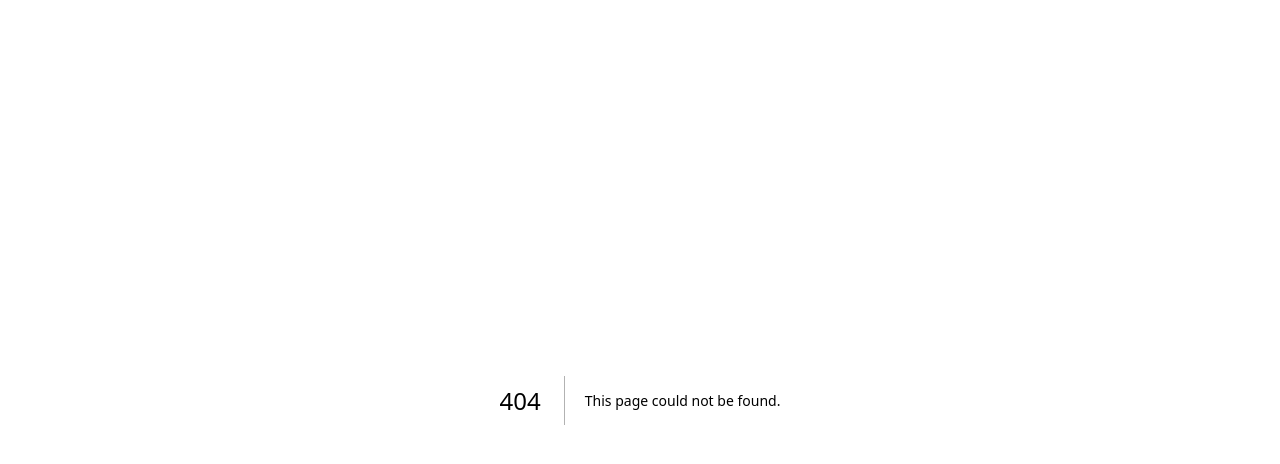
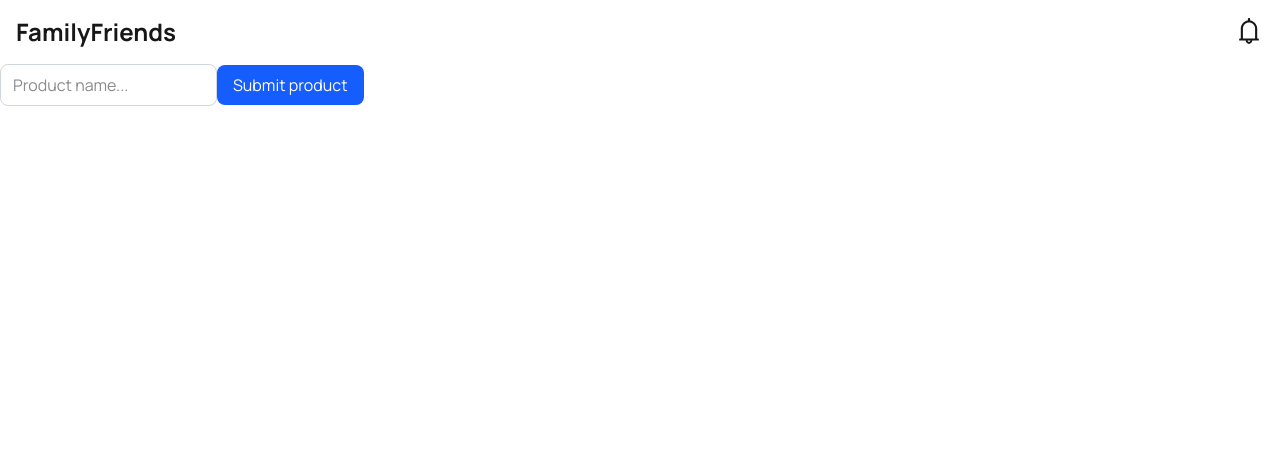
Before and after one commit to MyLaub/family-friends, a Next.js app: page /addproduct in a window 1280 px wide. Before the commit this address had no page. Shown: the top 464 px of the page. Built offline with nearby package versions, Linux system fonts and the light colour scheme.

Commit message:
feat: implement product submission form and error handling, add header component, and refine layout in Home page

```diff
--- /dev/null
+++ b/src/app/(routes)/action/action.js
@@ -0,0 +1,12 @@
+"use server";
+
+export const submitProduct = async (prevState, formData) => {
+  const error = {};
+  const productName = formData.get("productname");
+
+//   Hvis productname ikke er udfyldt (man submitter et tomt felt) skal der komme en errorbesked, som du ser herunder:
+  if(!productName){
+    error.productName = "Feltet skal udfyldes!";
+  }
+  return { error, productName };
+};
--- /dev/null
+++ b/src/app/(routes)/addproduct/page.js
@@ -0,0 +1,24 @@
+"use client";
+import { useActionState } from "react";
+import { submitProduct } from "../action/action";
+
+const addProduct = () => {
+  const [state, postProduct] = useActionState(submitProduct, { error: {} });
+  console.log(state.error.productName);
+  return (
+    <form action={postProduct}>
+
+        {/* Synlig fejlbesked: */}
+
+        {state.error.productName &&
+        <p className="text-red-600">{state.error.productName}</p>}
+
+      <input type="text" name="productname" placeholder="Product name..." className="rounded-lg border border-gray-300 px-3 py-2 "></input>
+      <button type="submit" className="justify-center items-center px-4 py-2 rounded-lg text-white bg-blue-600 ">
+        Submit product
+      </button>
+    </form>
+  );
+};
+
+export default addProduct;
--- a/src/app/components/petlist.jsx
+++ b/src/app/components/petlist.jsx
@@ -23,8 +23,8 @@ const PetList = async ({ category }) => {
 
   return products.map((product) => (
   <div>
+        <article className="shadow-md p-2 rounded-2xl">
       <Link href={`/detalje/${product.id}`} key={product.id}>
-        <article className="shadow-md p-2 rounded-2xl">
           <div className="rounded-2xl overflow-hidden">
             <Image
               loading="eager"
@@ -37,15 +37,12 @@ const PetList = async ({ category }) => {
             "
             />
 
-            <div className="col-start-2 row-start-1 justify-self-end self-start m-3">
-              <IoStarOutline />
-            </div>
           </div>
 
           <div className="font-semibold font-stretch-extra-condensed tracking-wide">{product.title}</div>
-        </article>
       </Link>
       <FavoritElement id={product.id} />
+        </article>
       </div>
 
   ));
--- a/src/app/layout.js
+++ b/src/app/layout.js
@@ -1,6 +1,7 @@
 import { Geist, Geist_Mono } from "next/font/google";
 import "./globals.css";
 import { Manrope} from "next/font/google";
+import Header from "./components/header";
 
 export const manrope = Manrope({
   subsets: ["latin"],
@@ -28,6 +29,7 @@ export default function RootLayout({ children }) {
       <body
         className={`${geistSans.variable} ${geistMono.variable} antialiased`}
       >
+         <Header />
         {children}
       </body>
     </html>
--- a/src/app/page.js
+++ b/src/app/page.js
@@ -8,15 +8,13 @@ import { Suspense } from "react";
 export default function Home({ searchParams }) {
   return (
     <>
-      <Header />
+      {/* <Header /> */}
 
       <div className="no-scrollbar flex gap-4 overflow-x-auto px-4 md:px-6">
-       <CategoryList />
+        <CategoryList />
       </div>
 
-
-
-      <section className="p-4 grid grid-cols-2 place-items-center gap-4 justify-items-start">
+      <section className="grid w-full grid-cols-[repeat(auto-fit,minmax(0,300px))] justify-center gap-4">
         <Suspense>
           <PetListContainer searchParams={searchParams} />
         </Suspense>
@@ -25,7 +23,7 @@ export default function Home({ searchParams }) {
   );
 }
 
-async function PetListContainer({searchParams}) {
+async function PetListContainer({ searchParams }) {
   const { category } = await searchParams;
 
   return <PetList category={category} />;
```
